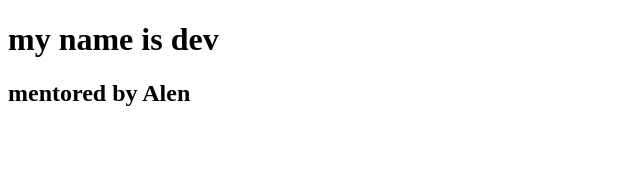
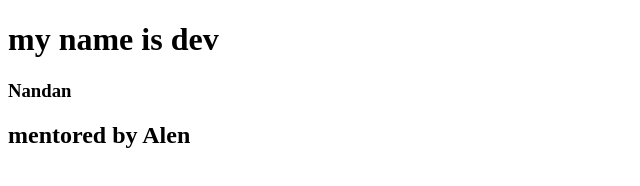
Before and after one commit to Dev-NandanS/Learning, a plain HTML site: page index.html in a window 1280 px wide. Shown: the whole page, without its empty margins (0-640 px from the left). Drawn offline with Linux system fonts and the light colour scheme.

Commit message:
Branch Testing

```diff
--- a/index.html
+++ b/index.html
@@ -7,6 +7,7 @@
 </head>
 <body>
     <h1>my name is dev</h1>
+    <h3>Nandan</h3>
     <h2>mentored by Alen</h2>
 </body>
 </html>
```
